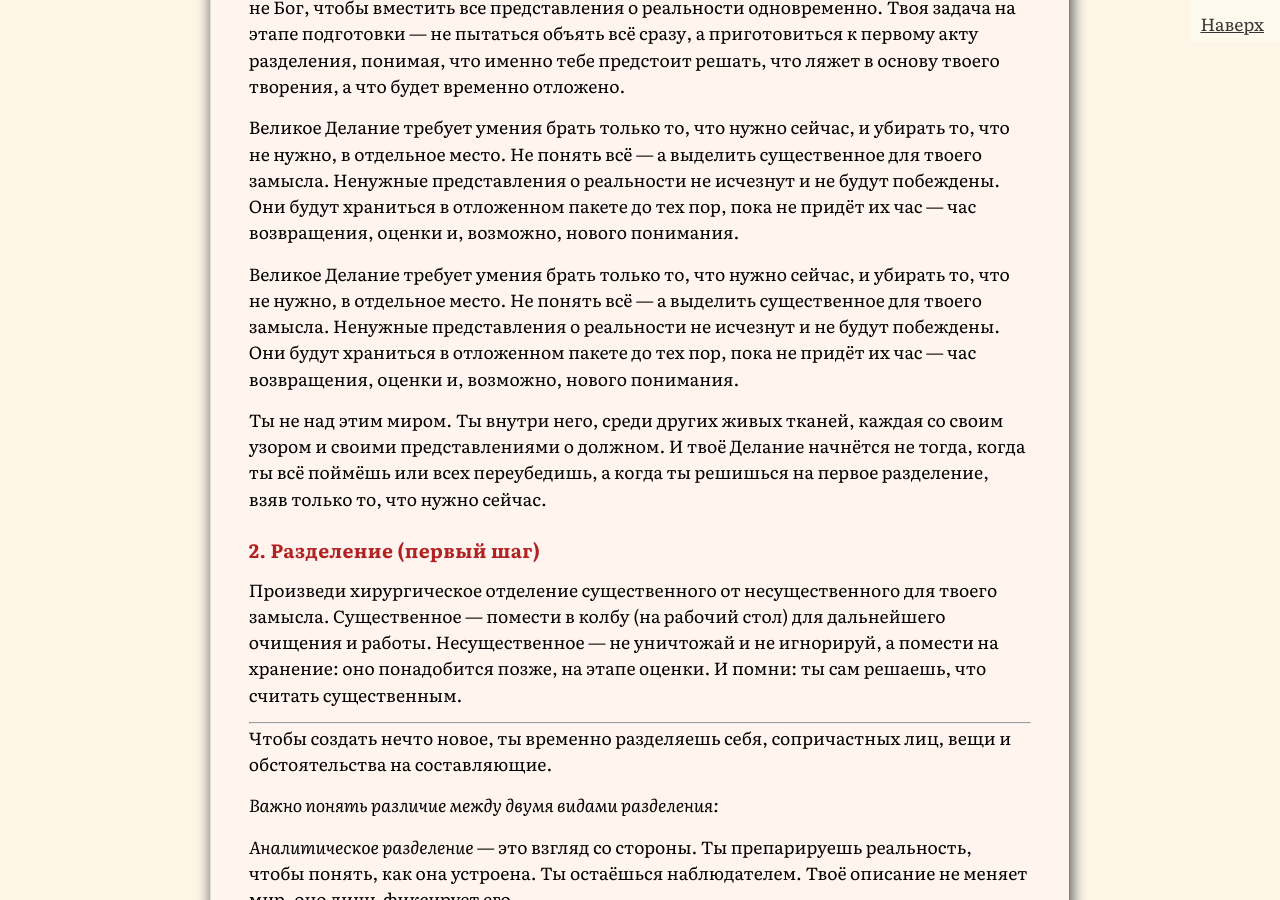
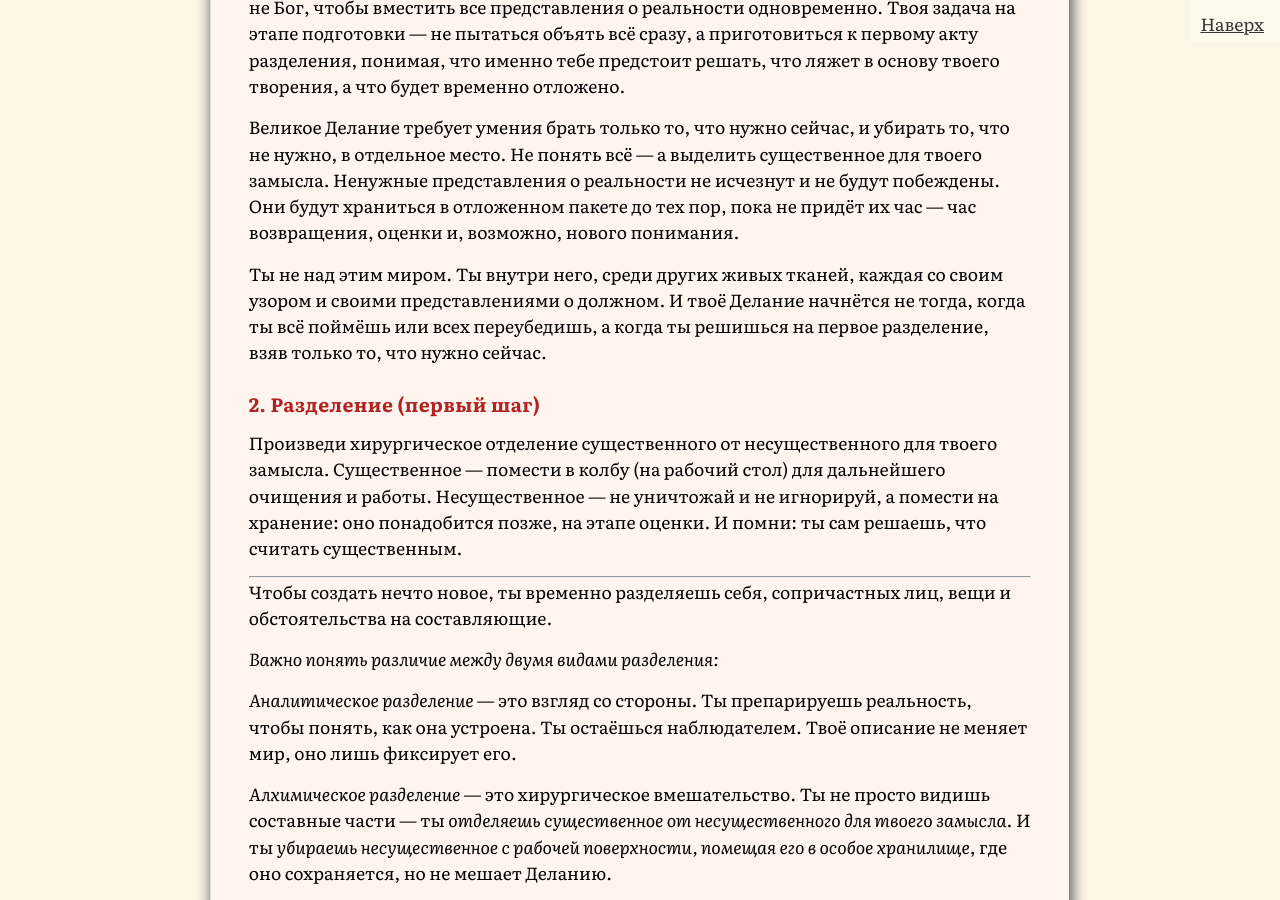
Before and after one commit to SergSi/land-use-art, a Jekyll site: the page built from _posts/2026-02-23-alhimia.md, in a window 1280 px wide and 900 px high, scrolled down 5722 px. Built offline with Jekyll 4.4.1, drawn with Linux system fonts in a browser that asks for light colours; some web fonts are replaced.

Commit message:
Update 2026-02-23-alhimia.md

```diff
--- a/_posts/2026-02-23-alhimia.md
+++ b/_posts/2026-02-23-alhimia.md
@@ -94,8 +94,6 @@ class: mind
 Вещи и обстоятельства — это чей-то выбор, застывший в материале. Но за каждым застывшим выбором стоит чьё-то представление о том, как должно быть. За каждым документом — человек, который считал правильным именно такой порядок.
 
 И вот здесь — самое важное для твоего Делания. Тебе не нужно принимать все эти представления как свои. Попытка понять и принять всё сразу — верный путь к параличу. Ты не Бог, чтобы вместить все представления о реальности одновременно. Твоя задача на этапе подготовки — не пытаться объять всё сразу, а приготовиться к первому акту разделения, понимая, что именно тебе предстоит решать, что ляжет в основу твоего творения, а что будет временно отложено.
-
-Великое Делание требует умения брать только то, что нужно сейчас, и убирать то, что не нужно, в отдельное место. Не понять всё — а выделить существенное для твоего замысла. Ненужные представления о реальности не исчезнут и не будут побеждены. Они будут храниться в отложенном пакете до тех пор, пока не придёт их час — час возвращения, оценки и, возможно, нового понимания.
 
 Великое Делание требует умения брать только то, что нужно сейчас, и убирать то, что не нужно, в отдельное место. Не понять всё — а выделить существенное для твоего замысла. Ненужные представления о реальности не исчезнут и не будут побеждены. Они будут храниться в отложенном пакете до тех пор, пока не придёт их час — час возвращения, оценки и, возможно, нового понимания.
 
```
